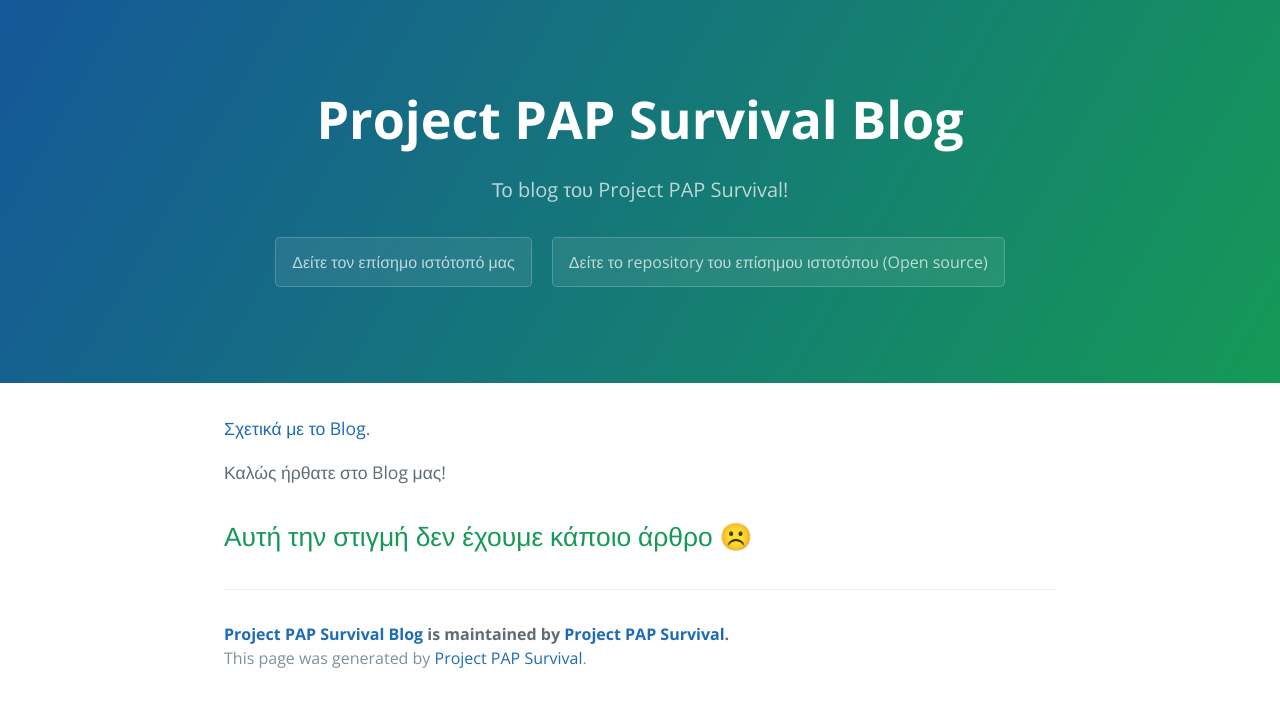
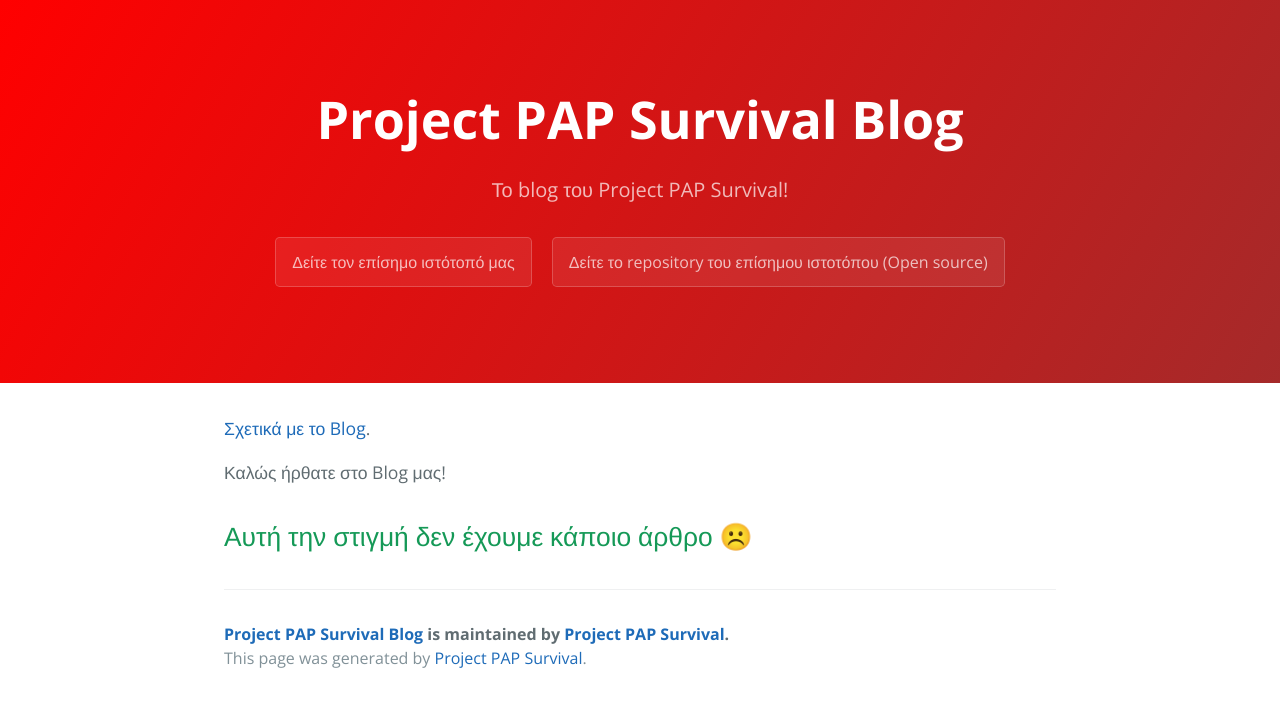
Before and after one commit to kostaspapoutsisweb/projectpapsurvivalblog, a Jekyll site: the page built from index.md, in a window 1280 px wide. Shown: the top 707 px of the page. Built offline with Jekyll 4.4.1, drawn with Linux system fonts in a browser that asks for light colours.

Commit message:
Update variables.scss

```diff
--- a/_sass/variables.scss
+++ b/_sass/variables.scss
@@ -4,8 +4,8 @@ $medium-breakpoint: 42em !default;
 
 // Headers
 $header-heading-color: #fff !default;
-$header-bg-color: #159957 !default;
-$header-bg-color-secondary: #155799 !default;
+$header-bg-color: brown !default;
+$header-bg-color-secondary: #ff0000 !default;
 
 // Text
 $section-headings-color: #159957 !default;
```
